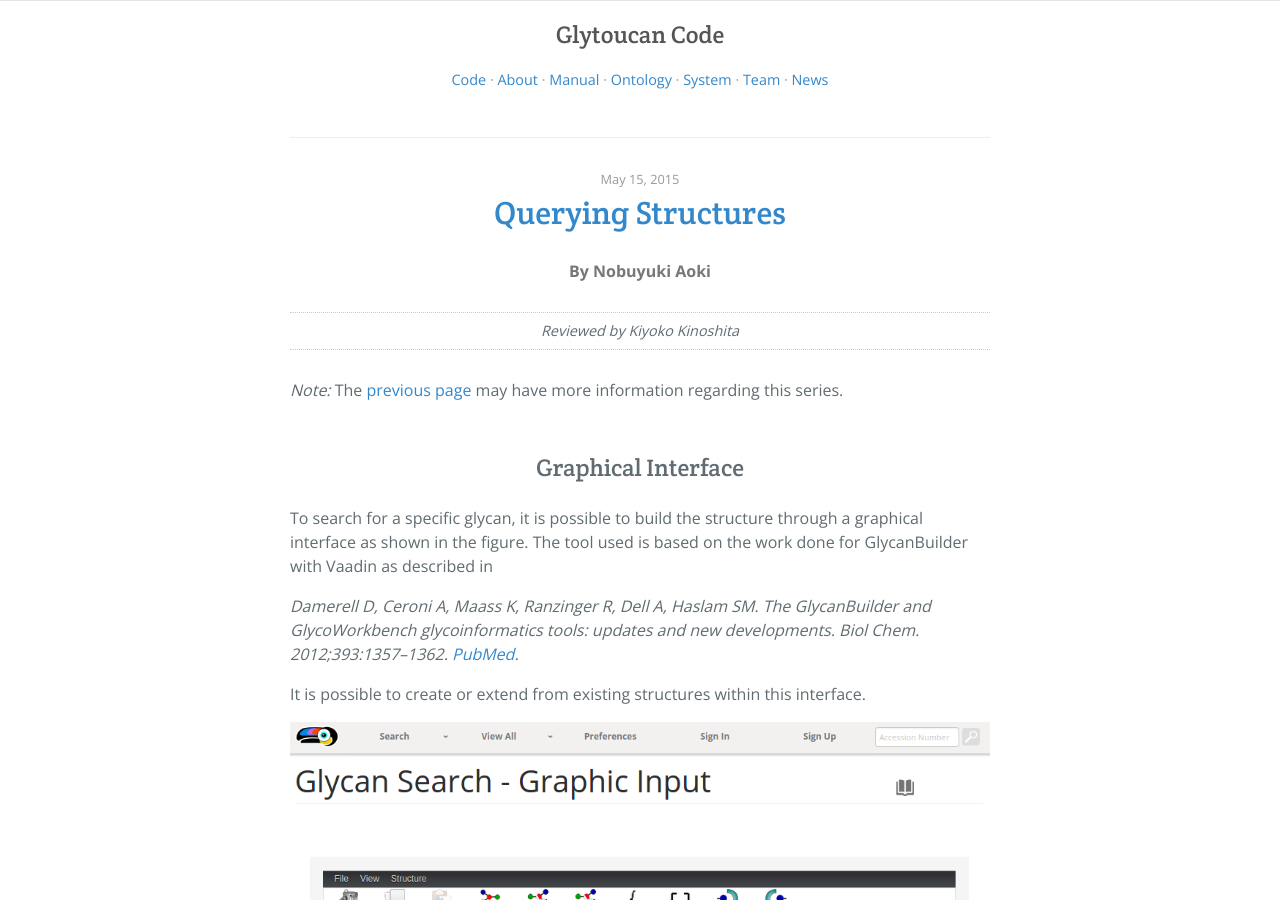
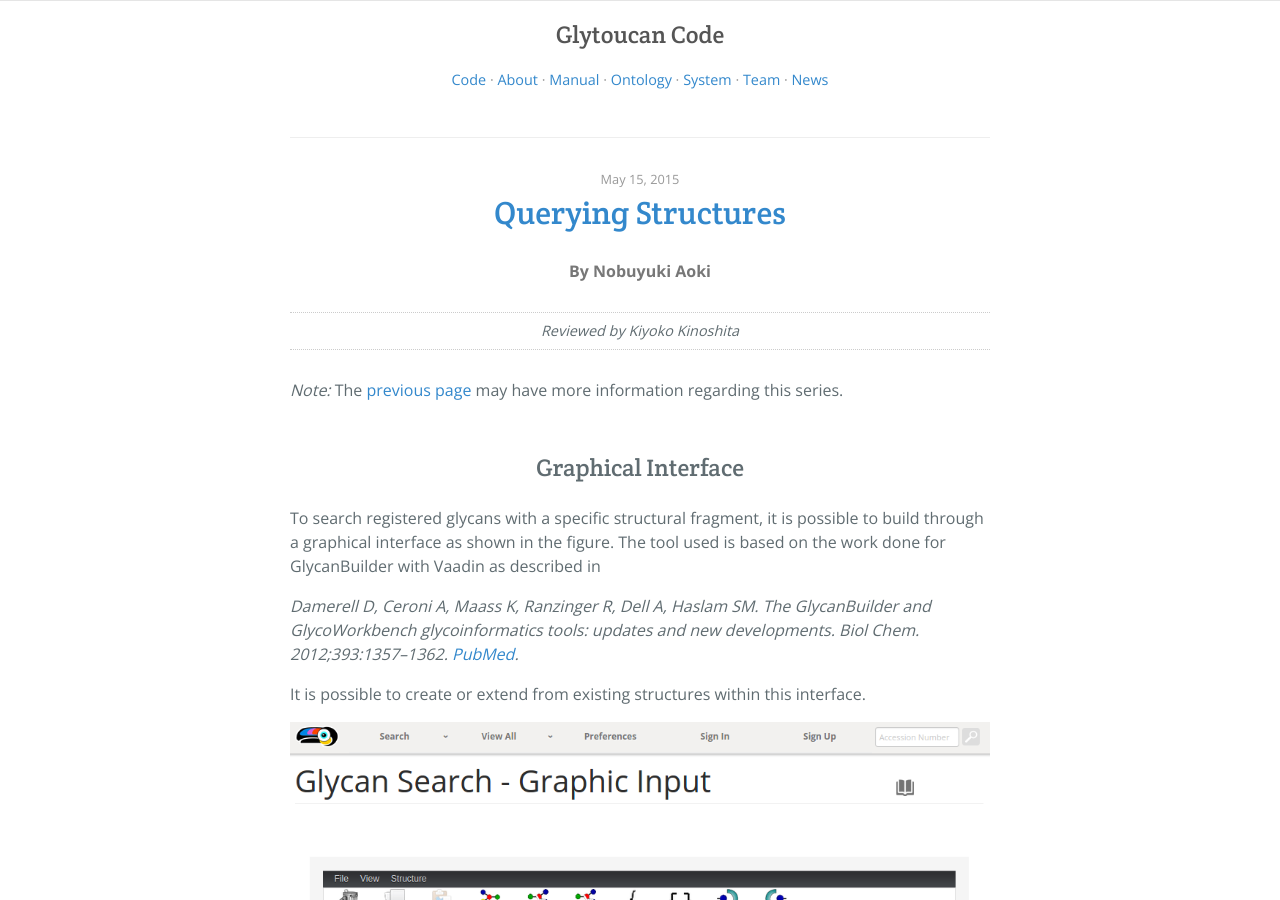
Before and after one commit to glytoucan/glytoucan, a Jekyll site: the page built from manual/search-graphical.md, in a window 1280 px wide and 900 px high. Built offline with Jekyll 4.4.1, drawn with Linux system fonts in a browser that asks for light colours; nearby versions of some CDN libraries; Markdown is read by kramdown in place of the engine named in the settings.

Commit message:
fix graphical wording

```diff
--- a/manual/search-graphical.md
+++ b/manual/search-graphical.md
@@ -14,7 +14,7 @@ previous: registration-result
 Graphical Interface
 ------------
 
-To search for a specific glycan, it is possible to build the structure through a graphical interface as shown in the figure.  The tool used is based on the work done for GlycanBuilder with Vaadin as described in
+To search registered glycans with a specific structural fragment, it is possible to build through a graphical interface as shown in the figure.  The tool used is based on the work done for GlycanBuilder with Vaadin as described in
 
 <cite>
  Damerell D, Ceroni A, Maass K, Ranzinger R, Dell A, Haslam SM. The GlycanBuilder and GlycoWorkbench glycoinformatics tools: updates and new developments. Biol Chem. 2012;393:1357–1362. [PubMed](http://www.ncbi.nlm.nih.gov/pubmed/23109548).
```
